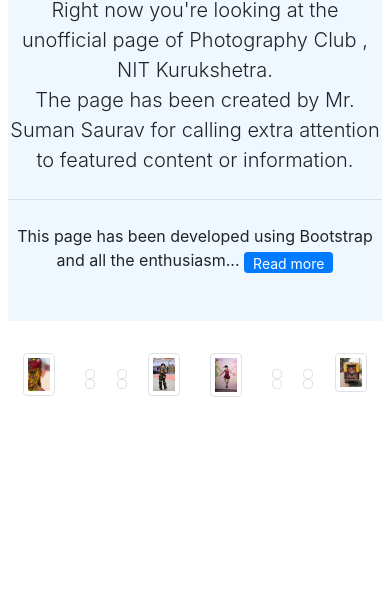
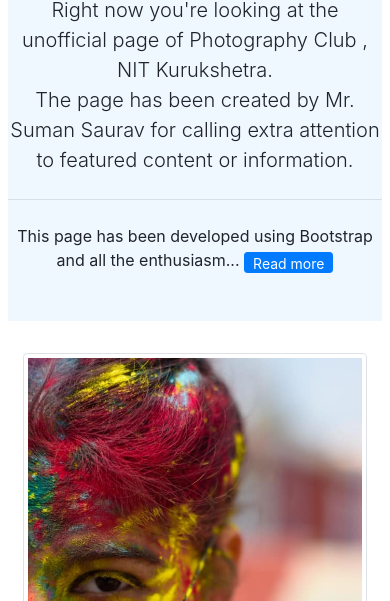
Before and after one commit to ssaurav07/ssaurav07.github.io, a plain HTML site: page photog.html in a window 390 px wide. Shown: the part 243-844 px from the top of the page. Drawn offline with nearby package versions, Linux system fonts and the light colour scheme.

Commit message:
Update photog.html

```diff
--- a/photog.html
+++ b/photog.html
@@ -67,48 +67,48 @@
  <!-- Gallery_Grid -->
     <div class="container">
         <div class="row">
-            <div class="col col-sm-4 col-lg-3 col-md-6" >
+            <div class="col-12 col-sm-4 col-lg-3 col-md-6" >
                 <img src="photog1.jpg" class="img-fluid img-thumbnail" alt="Responsive image">
             </div>
 
-            <div class="col col-sm-4 col-lg-6 col-md-6" >
+            <div class="col-12 col-sm-4 col-lg-6 col-md-6" >
                 <div class="row" style="padding-top: 1em">
-                    <div class="col col-sm-6 col-lg-6 col-md-6" >
+                    <div class="col col-sm-12 col-lg-6 col-md-12" >
                         <img src="photog2.jpg" class="img-fluid img-thumbnail" alt="Responsive image">
                     </div>
-                    <div class="col col-sm-6 col-lg-6 col-md-6" >
+                    <div class="col col-sm-12 col-lg-6 col-md-6" >
                         <img src="photog3.jpg" class="img-fluid img-thumbnail" alt="Responsive image">
                     </div>
 
-                    <div class="col col-sm-6 col-lg-6 col-md-6" >
+                    <div class="col col-sm-1 col-lg-6 col-md-6" >
                         <img src="photog6.jpg" class="img-fluid img-thumbnail" alt="Responsive image">
                     </div>
-                    <div class="col col-sm- col-lg-6 col-md-6" >
+                    <div class="col col-sm-1 col-lg-6 col-md-12" >
                         <img src="photog7.jpg" class="img-fluid img-thumbnail" alt="Responsive image">
                     </div>
 
                 </div>
             </div>
 
-            <div class="col col-sm-4 col-lg-3 col-md-6" >
+            <div class="col-6 col-sm-4 col-lg-3 col-md-6" >
                 <img src="photog4.jpg" class="img-fluid img-thumbnail" alt="Responsive image">
             </div>
-            <div class="col col-sm-4 col-lg-3 col-md-6" >
+            <div class="col-6 col-sm-4 col-lg-3 col-md-6" >
                 <img src="photog5.jpg" class="img-fluid img-thumbnail" alt="Responsive image">
             </div>
-            <div class="col col-sm-4 col-lg-6 col-md-6" >
+            <div class="col-12 col-sm-4 col-lg-6 col-md-6" >
                 <div class="row" style="padding-top: 1em">
                     <div class="col col-lg-6 col-md-12" >
                         <img src="photog9.jpg" class="img-fluid img-thumbnail" alt="Responsive image">
                     </div>
-                    <div class="col col-lg-6 col-md-" >
+                    <div class="col col-sm-12 col-lg-6 col-md-6" >
                         <img src="photog10.jpg" class="img-fluid img-thumbnail" alt="Responsive image">
                     </div>
 
-                    <div class="col col-lg-12 col-md-6" >
+                    <div class="col col-sm-1 col-lg-6 col-md-6" >
                         <img src="photog11.jpg" class="img-fluid img-thumbnail" alt="Responsive image">
                     </div>
-                    <div class="col col-sm-12 col-lg-6 col-md-6" >
+                    <div class="col col-sm-1 col-lg-6 col-md-12" >
                         <img src="photog12.jpg" class="img-fluid img-thumbnail" alt="Responsive image">
                     </div>
 
```
